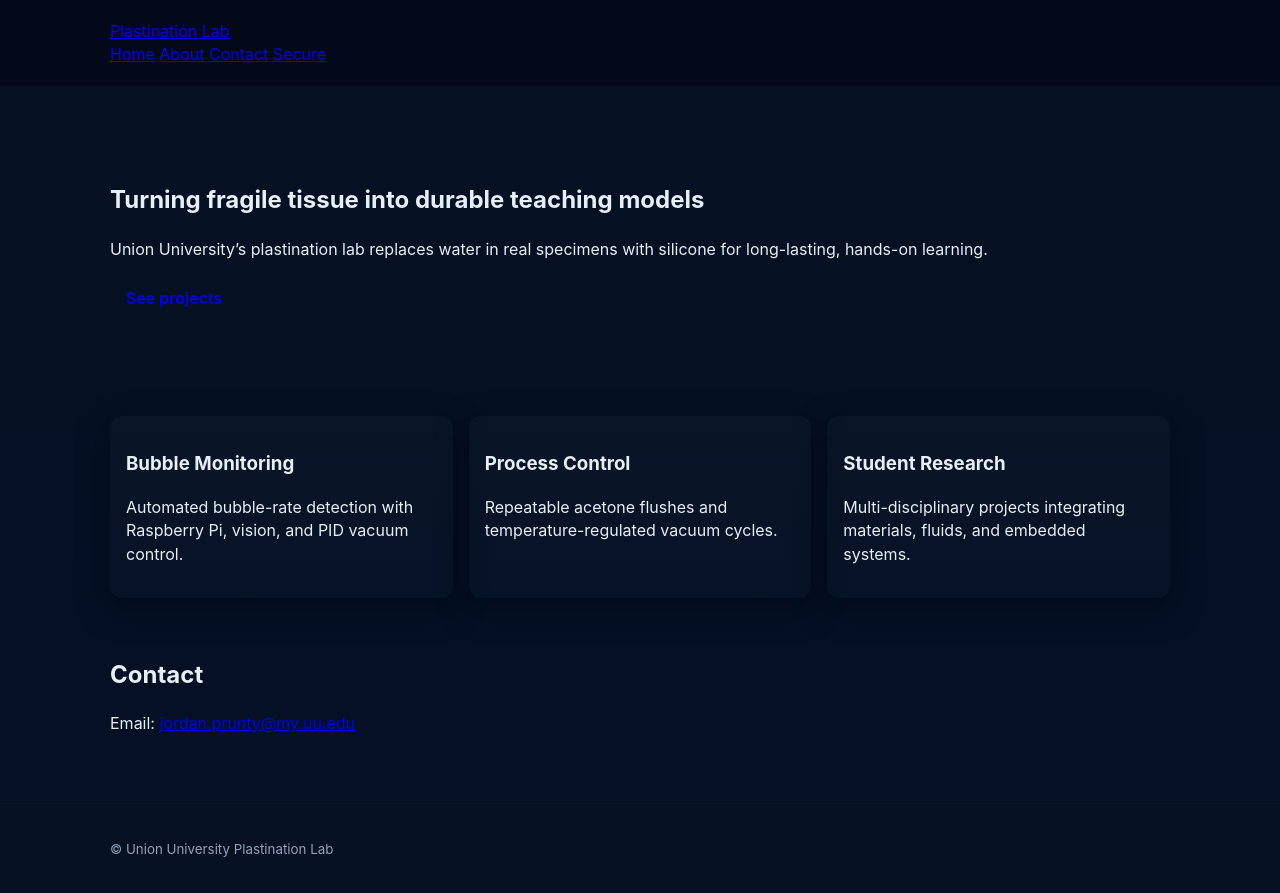
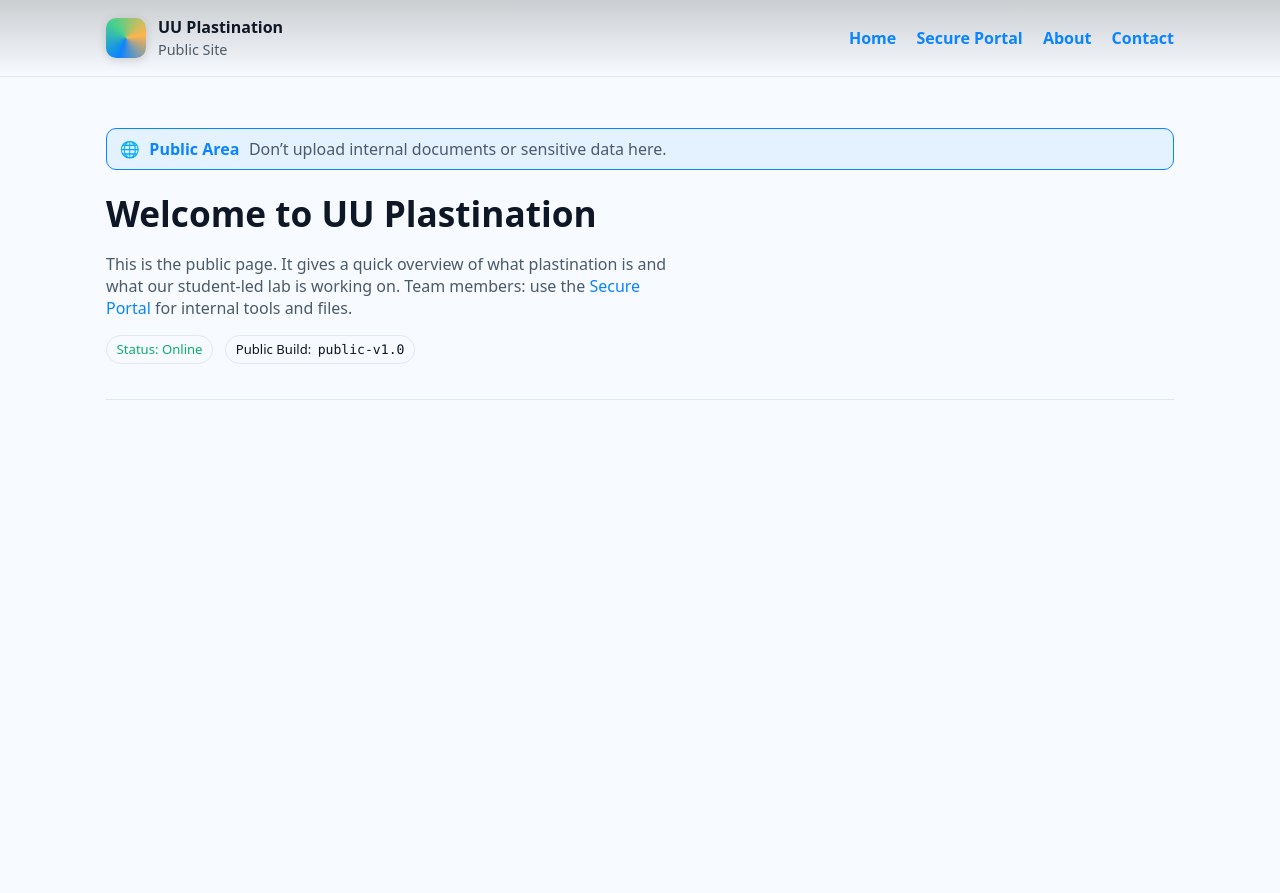
Before and after one commit to jprunty05/uuplastination-public, a plain HTML site: page index.html in a window 1280 px wide. After the commit the page ends 800 px from the top, so only its background shows below. Drawn offline with Linux system fonts and the light colour scheme; files that its build step writes are made by us from their sources.

Commit message:
secure update

```diff
--- a/index.html
+++ b/index.html
@@ -1,62 +1,90 @@
-<!doctype html>
+<!DOCTYPE html>
 <html lang="en">
 <head>
-  <meta charset="utf-8" />
-  <meta name="viewport" content="width=device-width,initial-scale=1" />
-  <title>Union University Plastination Lab</title>
-  <meta name="description" content="Projects, methods, and contact for Union University's plastination lab.">
-  <link rel="stylesheet" href="/assets/styles.css?v=1">
-  <link rel="icon" href="/assets/favicon.png">
+  <meta charset="UTF-8" />
+  <meta name="viewport" content="width=device-width, initial-scale=1" />
+  <title>UU Plastination — Public Site</title>
+  <meta name="description" content="Public website for UU Plastination." />
+  <style>
+    :root{
+      --bg:#0b0f14;--card:#121923;--muted:#A9B1BC;--text:#E9EEF4;--accent:#5CC8FF;--ok:#47D18C;--warn:#FFB54C;--danger:#FF6B6B;--border:#223041;
+      --public:#0B84FF;
+    }
+    @media (prefers-color-scheme: light){
+      :root{ --bg:#f7fbff; --card:#ffffff; --muted:#4A5A6A; --text:#0e1726; --accent:#0B84FF; --ok:#0EAD69; --warn:#C97700; --danger:#D93D3D; --border:#DFE7F1; --public:#0B84FF; }
+    }
+    *{box-sizing:border-box}
+    html,body{margin:0;height:100%;background:var(--bg);color:var(--text);font-family:system-ui,-apple-system,Segoe UI,Roboto,Inter,Arial,sans-serif}
+    a{color:var(--accent);text-decoration:none}
+    a:hover{text-decoration:underline}
+    header{position:sticky;top:0;background:linear-gradient(180deg,rgba(0,0,0,.18),transparent),var(--bg);backdrop-filter:saturate(120%) blur(6px);border-bottom:1px solid var(--border);z-index:10}
+    .wrap{max-width:1100px;margin:0 auto;padding:1rem}
+    .bar{display:flex;align-items:center;gap:.75rem;justify-content:space-between}
+    .brand{display:flex;gap:.75rem;align-items:center}
+    .logo{width:40px;height:40px;border-radius:10px;background:conic-gradient(from 200deg at 50% 50%, #0B84FF, #47D18C, #FFB54C, #0B84FF);box-shadow:0 2px 10px rgba(0,0,0,.15)}
+    nav a{margin-left:1rem;font-weight:600}
+    .hero{padding:2.2rem 0;border-bottom:1px solid var(--border)}
+    h1{font-size:clamp(1.6rem,3.2vw,2.2rem);margin:.2rem 0 .6rem}
+    .muted{color:var(--muted)}
+    .grid{display:grid;gap:1rem;margin:1.25rem 0 2rem;grid-template-columns:repeat(auto-fit,minmax(260px,1fr))}
+    .card{background:var(--card);border:1px solid var(--border);border-radius:14px;padding:1rem}
+    .card h3{margin:.2rem 0 .6rem;font-size:1.05rem}
+    .pill{display:inline-flex;align-items:center;gap:.4rem;padding:.28rem .6rem;border-radius:999px;border:1px solid var(--border);font-size:.82rem}
+    .ok{color:var(--ok)} .warn{color:var(--warn)} .danger{color:var(--danger)}
+    .row{display:flex;gap:.75rem;flex-wrap:wrap}
+    ul.clean{list-style:none;padding:0;margin:.2rem 0}
+    ul.clean li{padding:.35rem 0;border-bottom:1px dashed var(--border)}
+    ul.clean li:last-child{border-bottom:none}
+    footer{border-top:1px solid var(--border);padding:1.25rem 0;color:var(--muted)}
+    .btn{display:inline-flex;align-items:center;gap:.5rem;font-weight:600;border:1px solid var(--border);padding:.6rem .9rem;border-radius:10px;background:linear-gradient(180deg,rgba(255,255,255,.02),rgba(0,0,0,.02));text-decoration:none}
+    .btn:hover{transform:translateY(-1px)}
+    .kbd{font-family:ui-monospace,SFMono-Regular,Menlo,Consolas,monospace;background:rgba(127,127,127,.12);border:1px solid var(--border);border-bottom-width:2px;border-radius:8px;padding:.2rem .4rem}
+    .two{display:grid;gap:1rem;grid-template-columns:1.1fr .9fr}
+    @media (max-width:900px){.two{grid-template-columns:1fr}}
+    .note{font-size:.9rem;line-height:1.4}
+    .table{width:100%;border-collapse:separate;border-spacing:0;border:1px solid var(--border);border-radius:12px;overflow:hidden}
+    .table th,.table td{padding:.6rem .7rem;border-bottom:1px solid var(--border);text-align:left}
+    .table tr:last-child td{border-bottom:none}
+    .tag{display:inline-block;padding:.16rem .5rem;border:1px solid var(--border);border-radius:999px;margin-right:.35rem;font-size:.78rem}
+    .mono{font-family:ui-monospace,SFMono-Regular,Menlo,Consolas,monospace}
+    .banner{display:flex;align-items:center;gap:.6rem;border:1px solid var(--public);background:rgba(11,132,255,.08);padding:.55rem .8rem;border-radius:10px}
+    .banner strong{color:var(--public)}
+  </style>
 </head>
 <body>
-  <header class="site-header">
-    <div class="container">
-      <a class="brand" href="/">Plastination Lab</a>
+<header>
+  <div class="wrap bar">
+    <div class="brand">
+      <div class="logo" aria-hidden="true"></div>
+      <div>
+        <strong>UU Plastination</strong><br/>
+        <span class="muted" style="font-size:.9rem">Public Site</span>
+      </div>
+    </div>
     <nav>
       <a href="/">Home</a>
-        <a href="/about.html">About</a>
-        <a href="/contact.html">Contact</a>
-        <a href="/secure/">Secure</a>
+      <a href="/secure/">Secure Portal</a>
+      <a href="#about">About</a>
+      <a href="#contact">Contact</a>
     </nav>
   </div>
 </header>
 
-  <main>
+<main class="wrap">
   <section class="hero">
-      <div class="container">
-        <h1>Turning fragile tissue into durable teaching models</h1>
-        <p>Union University’s plastination lab replaces water in real specimens with silicone for long-lasting, hands-on learning.</p>
-        <a class="btn" href="#projects">See projects</a>
+    <div class="banner" role="status" aria-live="polite">
+      <span>🌐</span>
+      <strong>Public Area</strong>
+      <span class="muted">Don’t upload internal documents or sensitive data here.</span>
     </div>
-    </section>
 
-    <section id="projects" class="container grid">
-      <article class="card">
-        <h3>Bubble Monitoring</h3>
-        <p>Automated bubble-rate detection with Raspberry Pi, vision, and PID vacuum control.</p>
-      </article>
-      <article class="card">
-        <h3>Process Control</h3>
-        <p>Repeatable acetone flushes and temperature-regulated vacuum cycles.</p>
-      </article>
-      <article class="card">
-        <h3>Student Research</h3>
-        <p>Multi-disciplinary projects integrating materials, fluids, and embedded systems.</p>
-      </article>
-    </section>
-
-    <section class="container">
-      <h2>Contact</h2>
-      <p>Email: <a href="mailto:jordan.prunty@my.uu.edu">jordan.prunty@my.uu.edu</a></p>
-    </section>
-  </main>
-
-  <footer class="site-footer">
-    <div class="container">
-      <small>© <span id="year"></span> Union University Plastination Lab</small>
-    </div>
-  </footer>
-
-  <script src="/assets/app.js?v=1"></script>
-</body>
-</html>
+    <div class="two" style="margin-top:1rem">
+      <div>
+        <h1>Welcome to UU Plastination</h1>
+        <p class="muted">
+          This is the public page. It gives a quick overview of what plastination is and what
+          our student-led lab is working on. Team members: use the <a href="/secure/">Secure Portal</a> for internal tools and files.
+        </p>
+        <div class="row" style="margin-top:.8rem">
+          <span class="pill ok">Status: Online</span>
+          <span class="pill">Public Build: <span class="mono">public-v1.0</span></span>
```
Lines whose indentation alone changed are shown as unchanged.
